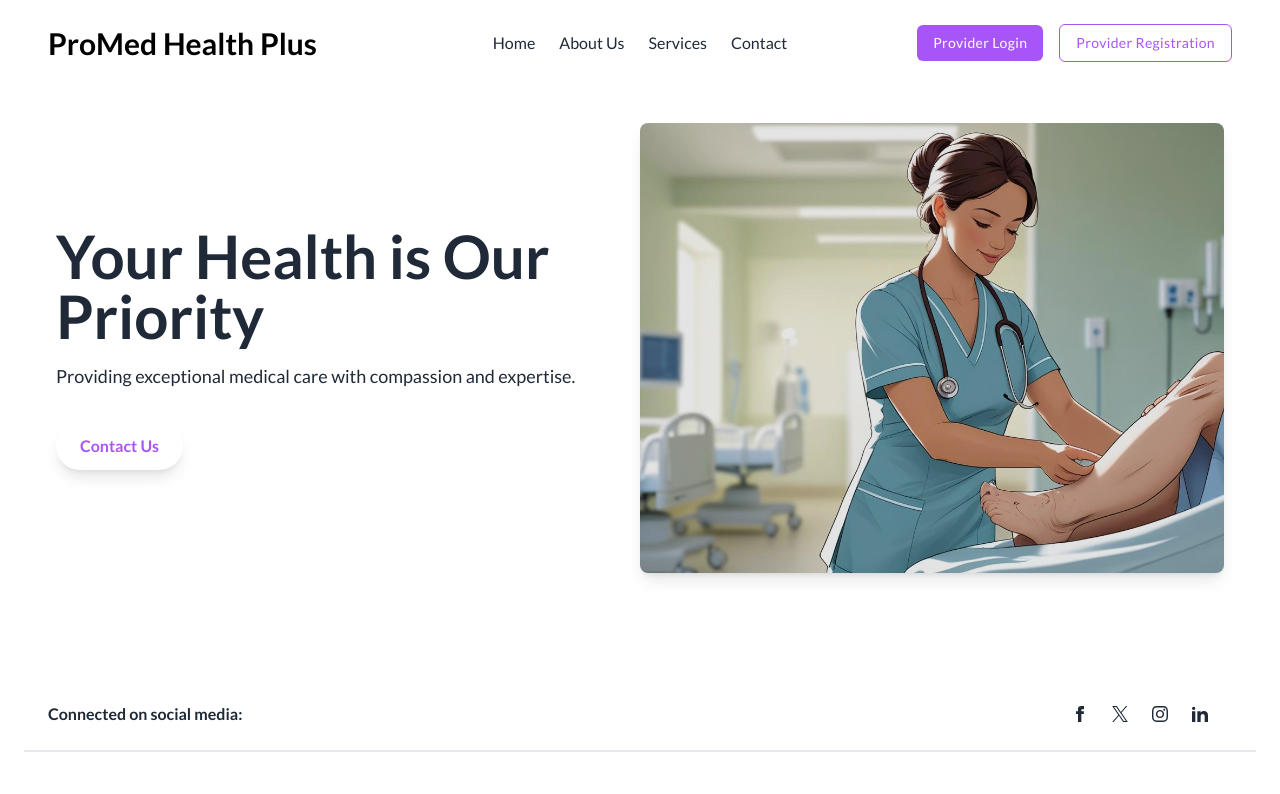
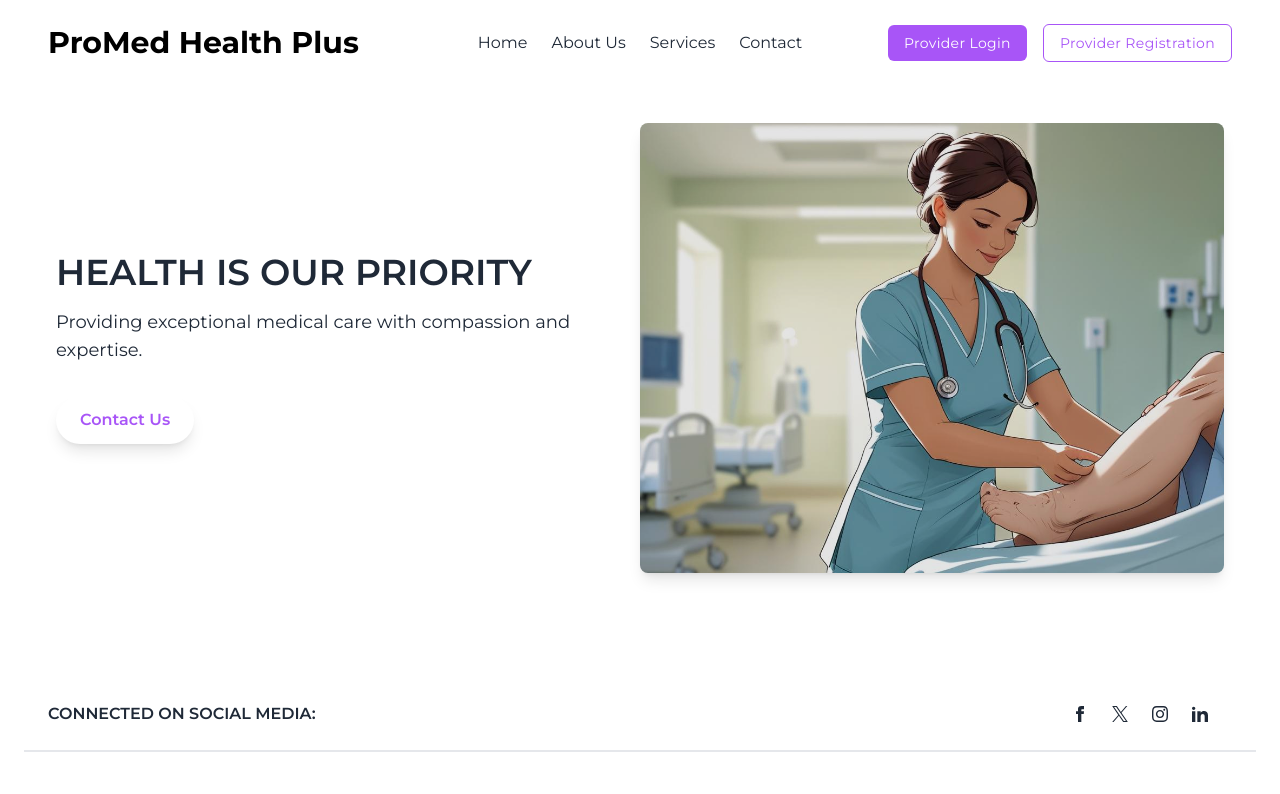
Before and after one commit to wchandler2020/promedhealthplus_portal_client, a React (Create React App) app: page / in a window 1280 px wide. Shown: the top 794 px of the page. Built offline with nearby package versions, Linux system fonts and the light colour scheme; what uploader would draw is missing.

Commit message:
updated: changed fonts and font size in multiple components

```diff
--- a/src/App.css
+++ b/src/App.css
@@ -1,7 +1,7 @@
-@import url('https://fonts.googleapis.com/css2?family=Lato:ital,wght@0,100;0,300;0,400;0,700;0,900;1,100;1,300;1,400;1,700;1,900&display=swap');
+@import url('https://fonts.googleapis.com/css2?family=Montserrat:ital,wght@0,100..900;1,100..900&display=swap');
 
 html, body{
-  font-family: "Lato", sans-serif;
+  font-family: "Montserrat", sans-serif;
   font-optical-sizing: auto;
   font-weight: 400;
   font-style: normal;
--- a/src/components/footer/Footer.jsx
+++ b/src/components/footer/Footer.jsx
@@ -8,7 +8,7 @@ const Footer = () => {
         <div className="mr-12 hidden lg:block">
           <span>
             {" "}
-            <strong>Connected on social media:</strong>
+            <strong className="font-semibold uppercase">Connected on social media:</strong>
           </span>
         </div>
         {/* */}
--- a/src/components/home/hero/Hero.jsx
+++ b/src/components/home/hero/Hero.jsx
@@ -96,10 +96,10 @@ const Hero = () => {
   return (
     <>
       <section className="bg-white text-gray-800 px-4 md:px-8 h-[50vh] mt-10">
-        <div className="container mx-auto flex flex-col md:flex-row lg:items-center h-[75%]">
+        <div className="container mx-auto flex flex-col md:flex-row lg:items-center h-[75%] justify-between">
           <div className="md:w-1/2 mb-8 md:mb-0">
-            <h1 className="text-2xl sm:text-3xl md:text-4xl lg:text-6xl font-bold leading-tight text-center lg:text-start">
-              Your Health is Our Priority
+            <h1 className="text-lg sm:text-1xl md:text-2xl lg:text-4xl font-semibold leading-tight text-center lg:text-start uppercase">
+              Health is Our Priority
             </h1>
             <p className="mt-4 text-sm sm:text-base md:text-lg text-center lg:text-start">
               Providing exceptional medical care with compassion and expertise.
@@ -108,7 +108,7 @@ const Hero = () => {
             <div className="mt-8 flex justify-center lg:justify-start">
               <button
                 onClick={() => setOpen(true)}
-                className="bg-white text-purple-500 font-bold
+                className="bg-white text-purple-500 font-semibold
                  text-sm sm:text-base
                  py-2 sm:py-3
                  px-5 sm:px-6
--- a/src/components/login/Login.jsx
+++ b/src/components/login/Login.jsx
@@ -54,7 +54,7 @@ const Login = () => {
 
           <div className="flex items-center h-full px-20 bg-gray-9600 bg-opacity-40 relative z-20">
             <div>
-              <h2 className="text-5xl font-bold text-white">
+              <h2 className="text-5xl font-semibold text-white">
                 ProMed Health Plus
               </h2>
               <p className="max-w-xl mt-3 text-white text-xl font-light">
@@ -72,7 +72,7 @@ const Login = () => {
               {/* <h2 className="text-4xl font-bold text-center text-gray-700 dark:text-white">
                 Brand
               </h2> */}
-              <p className="mt-3 text-gray-900 text-xl font-bold">
+              <p className="mt-3 text-gray-900 text-xl font-semibold uppercase">
                 Sign in to access your account
               </p>
             </div>
--- a/src/components/register/Register.jsx
+++ b/src/components/register/Register.jsx
@@ -94,7 +94,7 @@ const Register = () => {
           </Link>
           <div className="flex items-center h-full px-20 bg-gray-9600 bg-opacity-40 relative z-20">
             <div>
-              <h2 className="text-5xl font-bold text-white">
+              <h2 className="text-5xl font-semibold text-white">
                 ProMed Health Plus
               </h2>
               <p className="max-w-xl mt-3 text-white text-xl font-light">
@@ -113,7 +113,7 @@ const Register = () => {
                 Brand
               </h2> */}
 
-              <p className="mt-3 text-gray-900 text-xl font-bold">
+              <p className="mt-3 text-gray-900 text-xl font-semibold uppercase">
                 Create your account
               </p>
             </div>
```
